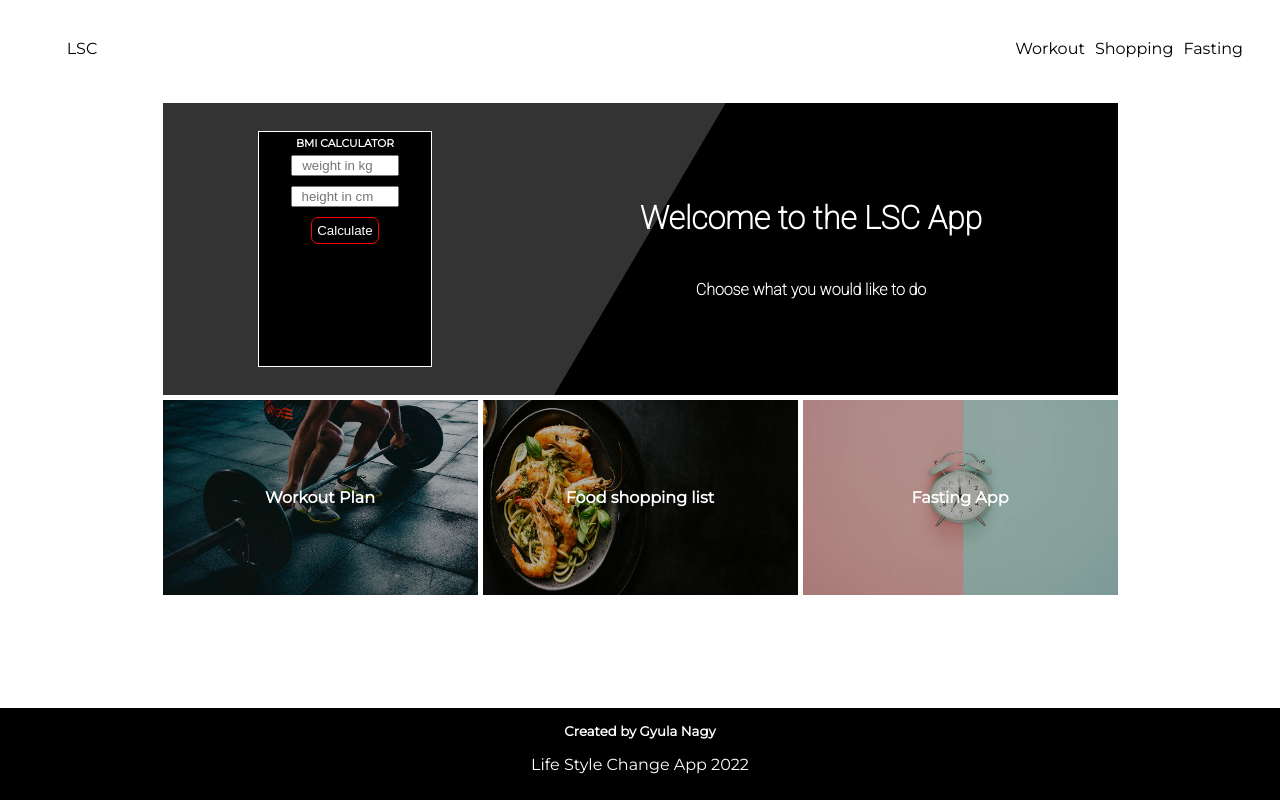
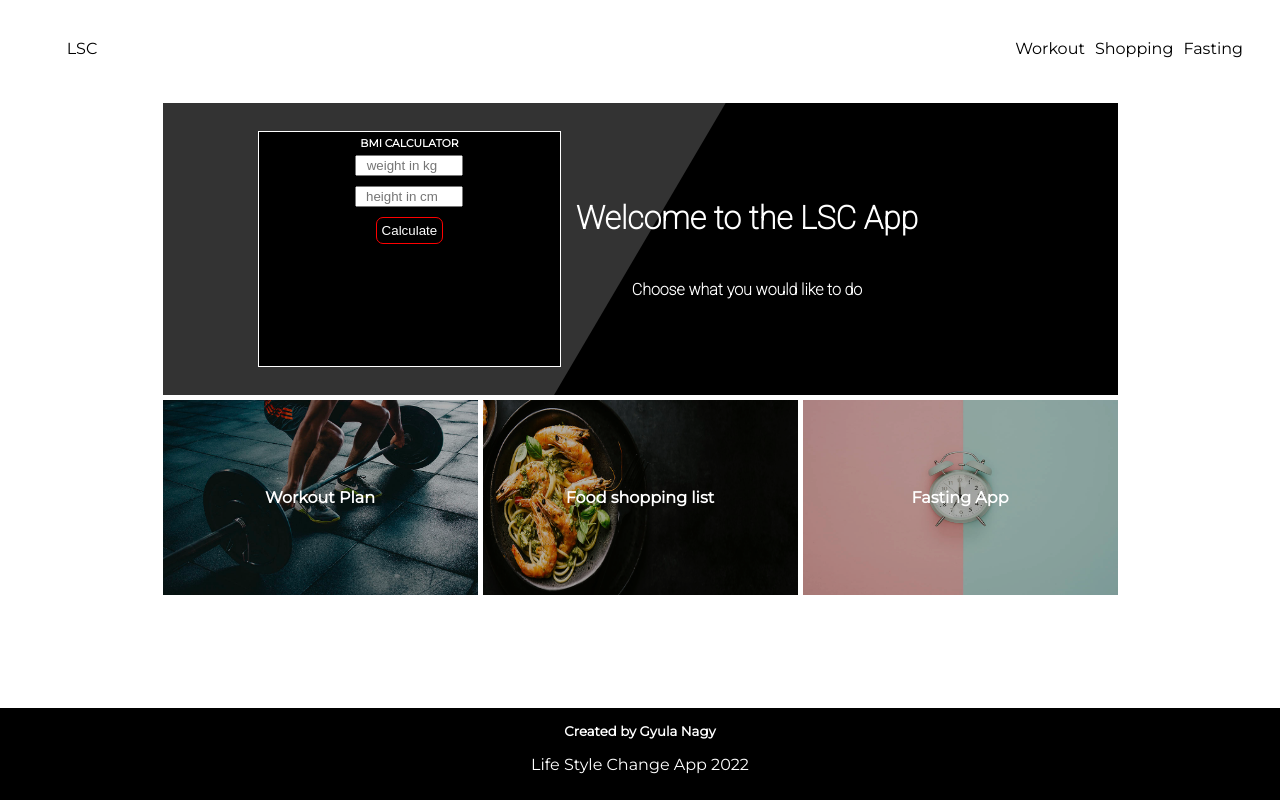
Before and after one commit to shuyin21/fasting, a plain HTML site: page index.html in a window 1280 px wide. Drawn offline with Linux system fonts and the light colour scheme; a web font is replaced by a local one.

Commit message:
bmi calc and info wrapper changed

```diff
--- a/style.css
+++ b/style.css
@@ -99,7 +99,7 @@ img {
 }
 
 #bmi-calc {
-    width: 40%;
+    min-width: 35%;
     height: 80%;
     border: 1px solid #fff;
     background-color: #000;
@@ -145,9 +145,9 @@ img {
     align-items: center;
     justify-content: flex-end;
     position: absolute;
-    left: 50%;
+    left: 45%;
     color: #fff;
-
+    text-align: center;
     font-weight: bold;
     font-family: 'Roboto', sans-serif;
 }
```
